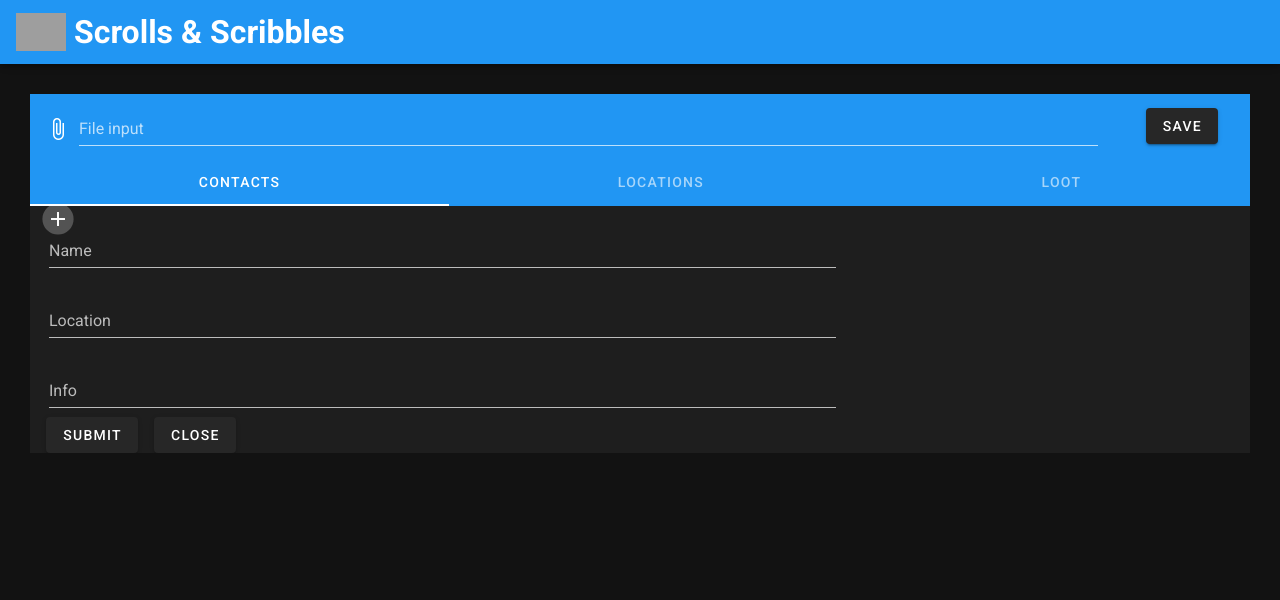
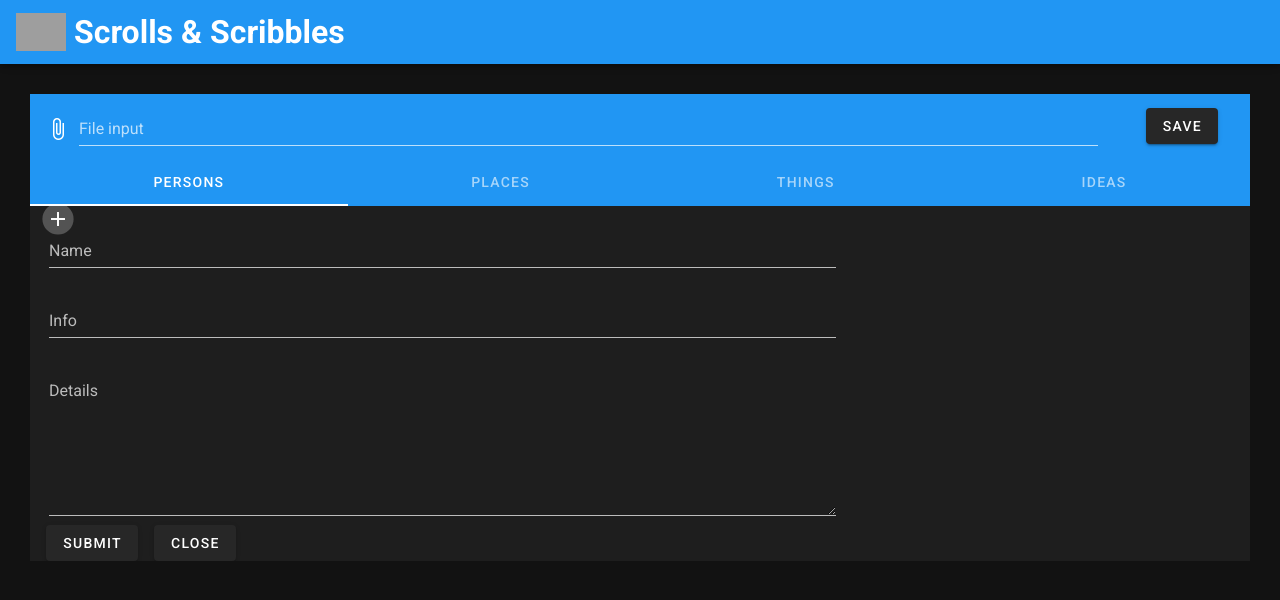
Before and after one commit to JDSalisbury/scrolls_scribbles, a Vue app: page / in a window 1280 px wide. Both pictures are taken after a click on the button 58 px from the left and 218 px from the top of the page. Shown: the top 600 px of the page. Built offline with nearby package versions, Linux system fonts and the light colour scheme; grey boxes are pictures that could not be loaded.

Commit message:
Cleaning up some of the inputs, adding tags based on nouns, and inputs loosely based on anything.

```diff
--- a/src/App.vue
+++ b/src/App.vue
@@ -27,13 +27,8 @@ import TagGroup from './components/TagGroup';
 
 export default {
   name: 'App',
-
   components: {
     TagGroup
-  },
-
-  data: () => ({
-    //
-  })
+  }
 };
 </script>
--- a/src/components/TagGroup.vue
+++ b/src/components/TagGroup.vue
@@ -28,22 +28,22 @@
               </v-flex>
               <v-flex xs8>
                 <v-text-field
-                  v-model="itemToAdd.location"
-                  label="Location"
-                  required
-                ></v-text-field>
-              </v-flex>
-              <v-flex xs8>
-                <v-text-field
                   v-model="itemToAdd.info"
                   label="Info"
                   required
                 ></v-text-field>
               </v-flex>
+              <v-flex xs8>
+                <v-textarea
+                  v-model="itemToAdd.details"
+                  label="Details"
+                  required
+                ></v-textarea>
+              </v-flex>
             </v-layout>
 
             <v-btn class="mr-4" @click="addToList(item)">Submit</v-btn>
-            <v-btn class="mr-4" @click="finsishAdding(item)">Close</v-btn>
+            <v-btn class="mr-4" @click="finishAdding(item)">Close</v-btn>
           </v-form>
         </div>
 
@@ -54,12 +54,12 @@
         >
           <v-card class="mx-auto" v-show="!listItem.editing">
             <v-card-text>
-              <div>Location: {{ listItem.location }}</div>
+              <div>{{ listItem.info }}</div>
               <p class="display-1 text--primary">
                 {{ listItem.name }}
               </p>
               <p>{{ listItem.created_at }}</p>
-              <div class="text--primary">Info: {{ listItem.info }}</div>
+              <div class="text--primary">{{ listItem.details }}</div>
             </v-card-text>
             <v-card-actions>
               <span @click="showForm(listItem)">
@@ -74,8 +74,8 @@
           <v-card class="mx-auto" v-show="listItem.editing">
             <v-card-text>
               <div class="field">
-                <label>Location: </label>
-                <input type="text" v-model="listItem.location" />
+                <label>Info: </label>
+                <input type="text" v-model="listItem.info" />
               </div>
               <div class="display-1 text--primary field">
                 <label>Name: </label>
@@ -84,8 +84,14 @@
               <p>{{ listItem.created_at }}</p>
               <div class="text--primary">
                 <div class="field">
-                  <label>Info: </label>
-                  <input type="text" v-model="listItem.info" />
+                  <label>Details: </label>
+                  <textarea
+                    rows="5"
+                    cols="100"
+                    class="text-area"
+                    type="text"
+                    v-model="listItem.details"
+                  />
                 </div>
               </div>
             </v-card-text>
@@ -107,30 +113,36 @@ export default {
     adding: false,
     itemToAdd: {
       name: '',
+      details: '',
       info: '',
-      location: '',
       adding: false,
       editing: false
     },
     tags: [
-      { id: 1, name: 'Contacts' },
-      { id: 2, name: 'Locations' },
-      { id: 3, name: 'Loot' }
+      { id: 1, name: 'Persons' },
+      { id: 2, name: 'Places' },
+      { id: 3, name: 'Things' },
+      { id: 4, name: 'Ideas' }
     ],
     groupList: [
       {
         adding: false,
-        group: 'Contacts',
+        group: 'Persons',
         list: []
       },
       {
         adding: false,
-        group: 'Locations',
+        group: 'Places',
         list: []
       },
       {
         adding: false,
-        group: 'Loot',
+        group: 'Things',
+        list: []
+      },
+      {
+        adding: false,
+        group: 'Ideas',
         list: []
       }
     ]
@@ -159,14 +171,14 @@ export default {
     addToList(groupList) {
       let item_clone = Object.assign({}, this.itemToAdd);
       item_clone.created_at = Date();
-      groupList.list.push(item_clone);
-      this.finsishAdding(groupList);
+      groupList.list.unshift(item_clone);
+      this.finishAdding(groupList);
     },
-    finsishAdding(groupList) {
+    finishAdding(groupList) {
       groupList.adding = false;
       this.itemToAdd.name = '';
-      this.itemToAdd.location = '';
       this.itemToAdd.info = '';
+      this.itemToAdd.details = '';
     },
     saveNotes() {
       var FileSaver = require('file-saver');
@@ -175,7 +187,7 @@ export default {
       var blob = new Blob([json], {
         type: 'text/plain;charset=utf-8'
       });
-      FileSaver.saveAs(blob, 'scrolls_and_scribbles.txt');
+      FileSaver.saveAs(blob, 'S&S_notes.txt');
     },
     selectFile(file) {
       function parseFile(file) {
@@ -211,7 +223,7 @@ export default {
 }
 
 input {
-  color: white;
+  color: #b1b1ff;
 }
 .form {
   margin-left: 16px;
@@ -222,4 +234,7 @@ input {
 .list-item {
   padding: 10px;
 }
+.text-area {
+  color: #b1b1ff;
+}
 </style>
```
